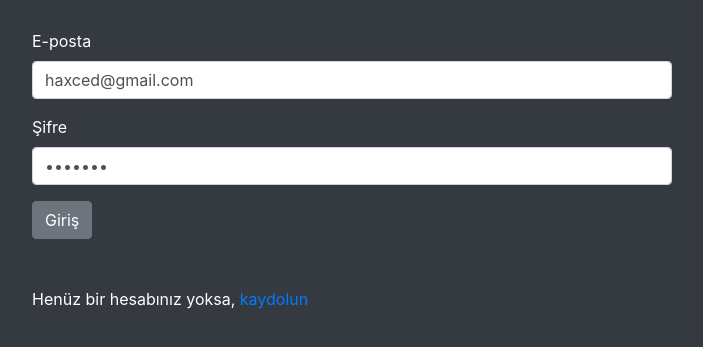
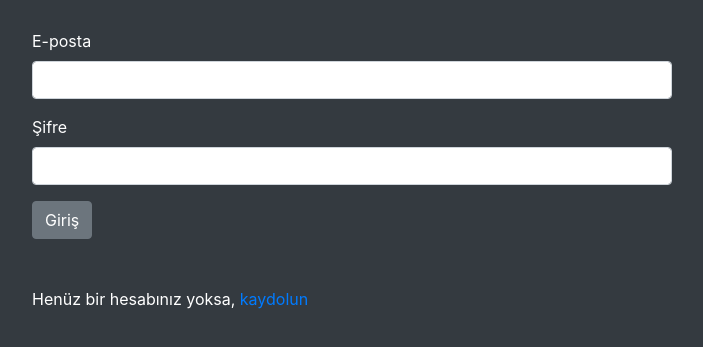
Before and after one commit to methv/abcsozluk, a website: page public/login/index.html in a window 1280 px wide. Shown: the part 75-422 px from the top of the page, without its empty margins (288-991 px from the left). Drawn offline with nearby package versions, Linux system fonts and the light colour scheme.

Commit message:
Update index.html

```diff
--- a/public/login/index.html
+++ b/public/login/index.html
@@ -13,11 +13,11 @@
 	<form action="/login" class="validated-form w-50 mx-auto" method="POST">
 		<div class="mb-3">
 			<label class="form-lable" for="email">E-posta</label>
-		<input class = "form-control" type="email" name="email" id="email" value="haxced@gmail.com" required>
+		<input class = "form-control" type="email" name="email" id="email" required>
 		</div>
 		<div class="mb-3">
 			<label class="form-lable" for="password">Şifre</label>
-			<input class = "form-control" type="password" name="password" value="haxc666" id="password" required>
+			<input class = "form-control" type="password" name="password" id="password" required>
 		</div>
 		<button class="btn btn-secondary">Giriş</button>
 		<p class="my-5">Henüz bir hesabınız yoksa, <a href="/register">kaydolun</a></p>
```
